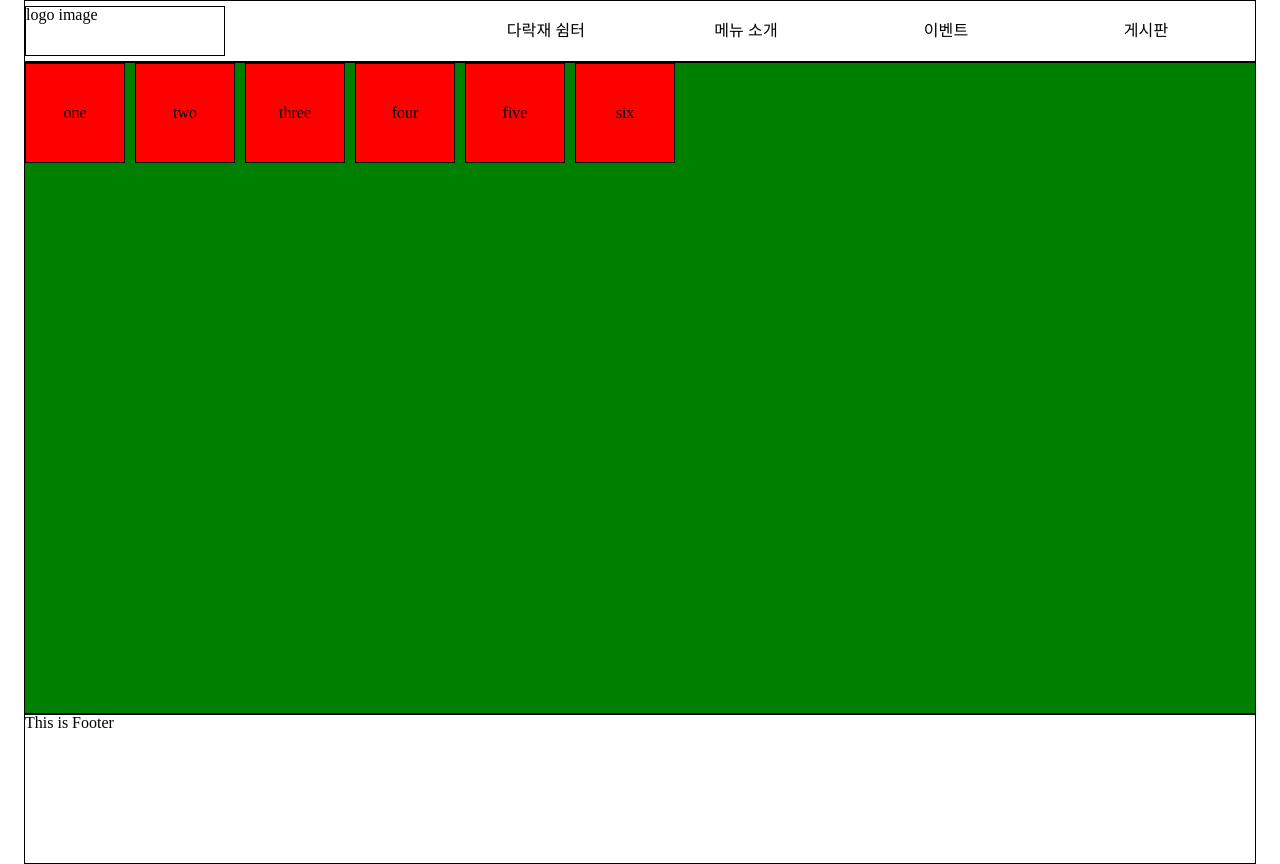
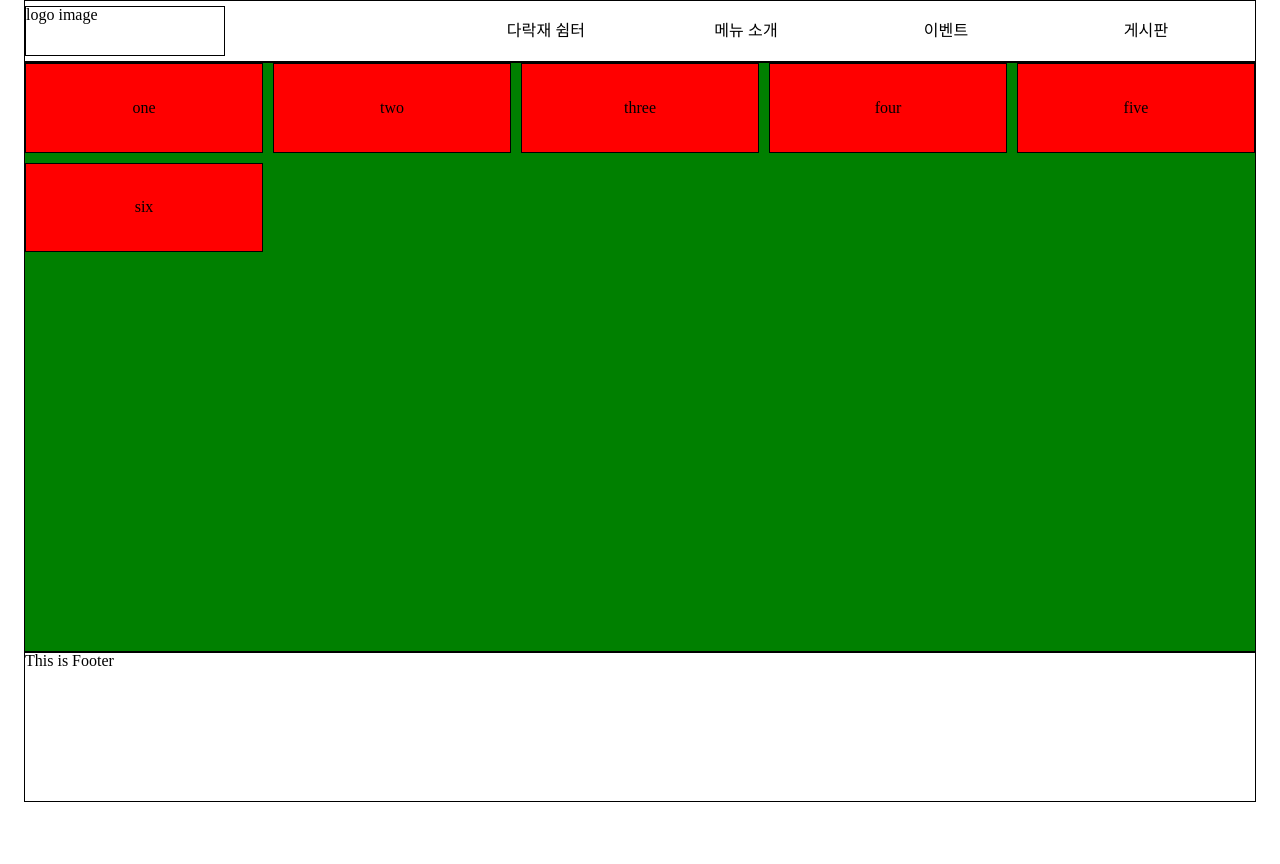
Before and after one commit to hayoung0Lee/gatsby-gomtang, a Gatsby site: page /about in a window 1280 px wide. After the commit the page ends 802 px from the top, so only its background shows below. Built offline with nearby package versions, Linux system fonts and the light colour scheme; Gatsby itself is replaced by a stand-in of ours.

Commit message:
apply fr

```diff
--- a/src/pages/about.tsx
+++ b/src/pages/about.tsx
@@ -11,11 +11,11 @@ const AboutLayout = styled.div`
   display: grid;
   min-height: inherit;
 
-  // repeat rows 6 times and each one is 100 px
-  grid-template-rows: repeat(6, 100px);
+  // repeat rows 6 times and each one is 1fr
+  grid-template-rows: repeat(6, 1fr);
 
-  // repeat columns 6 times and each one is 100 px
-  grid-template-columns: repeat(6, 100px);
+  // repeat columns 5 times and each one is 1fr
+  grid-template-columns: repeat(5, 1fr);
 
   // putting gap beteween rows and columns
   grid-gap: 10px;
```
